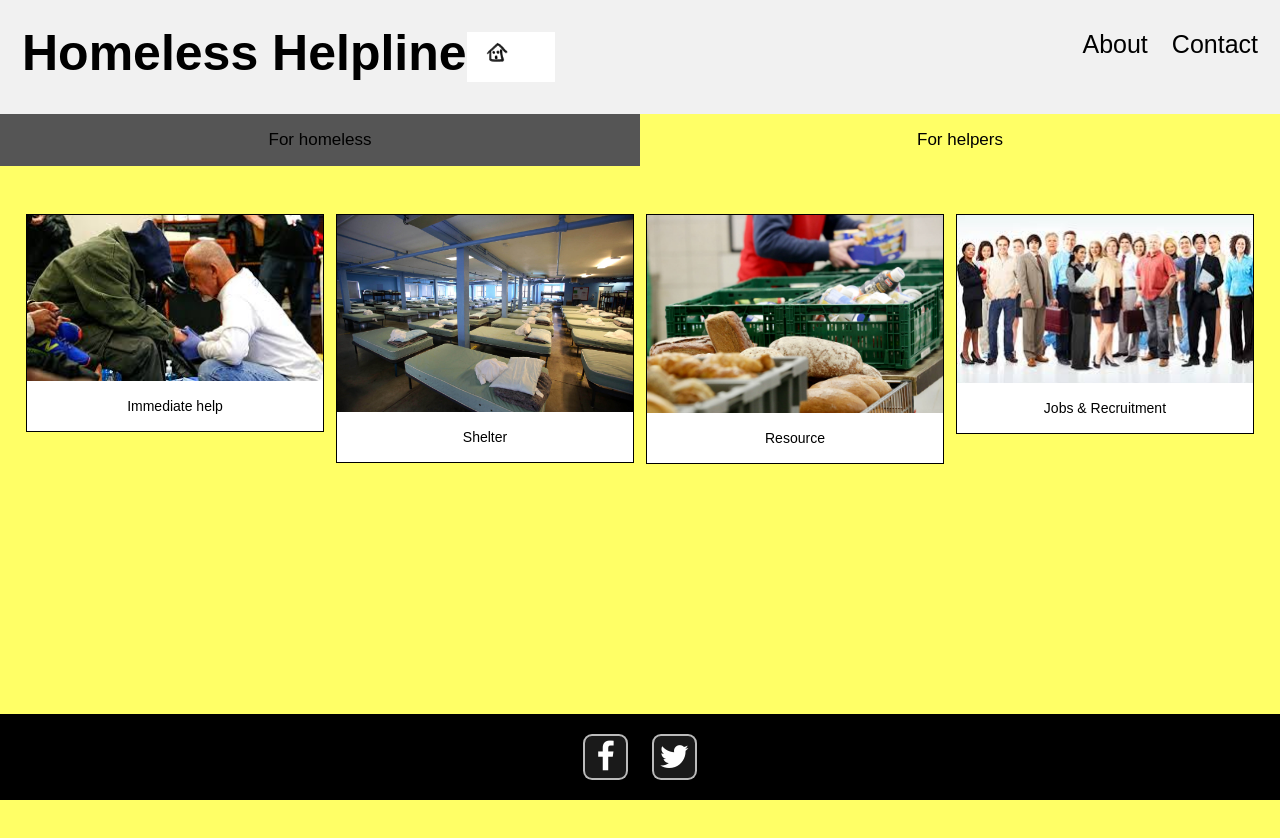
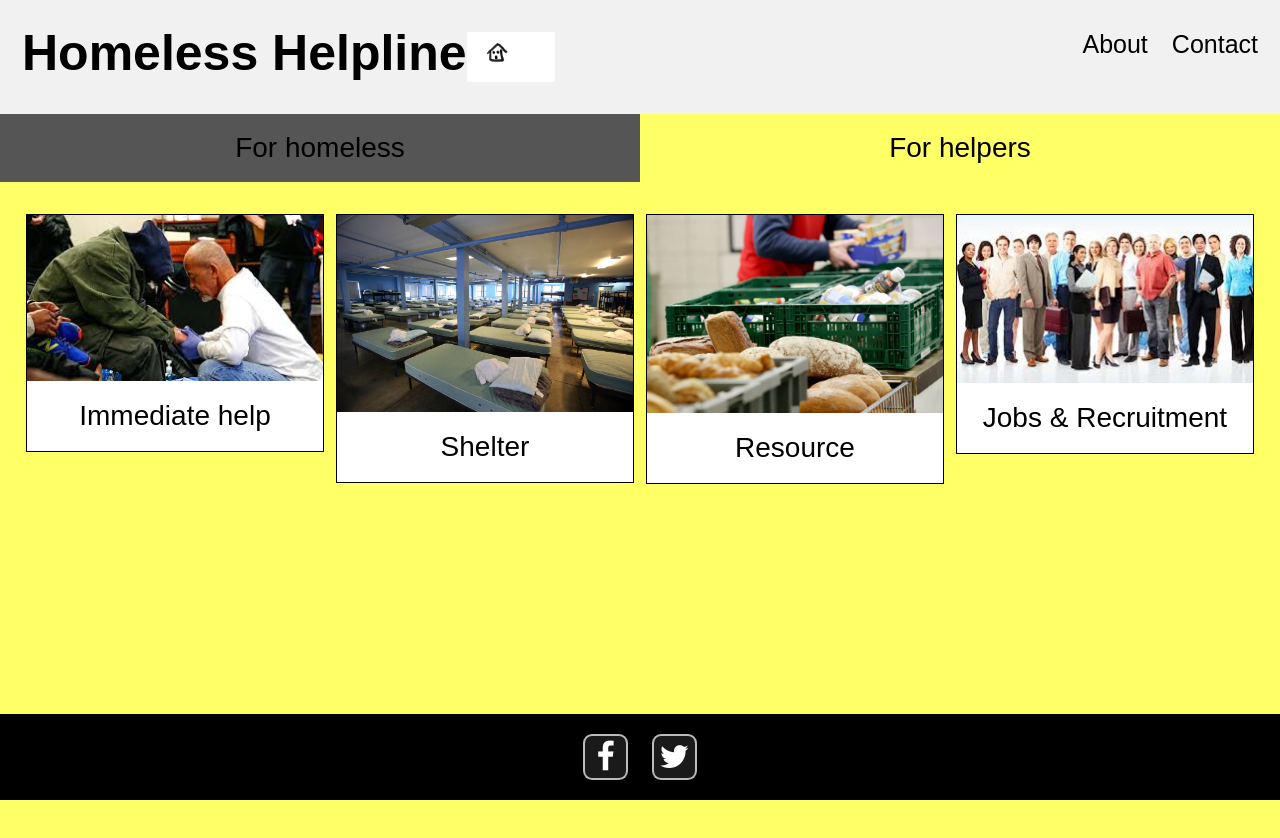
Before and after one commit to rebeccamillie/ran-web-project, a plain HTML site: page index.html in a window 1280 px wide. Both pictures are taken after a click on the button "For helpers". Drawn offline with Linux system fonts and the light colour scheme; files whose address does not match are found by name.

Commit message:
Changes to fonts

```diff
--- a/styles.css
+++ b/styles.css
@@ -25,6 +25,7 @@
 
 img {
   height: 50px;
+
 }
 
 /* Change the background color on mouse-over */
@@ -73,7 +74,8 @@ body, html {
   outline: none;
   cursor: pointer;
   padding: 14px 16px;
-  font-size: 17px;
+  font-size: 28px;
+  font-style: Arial;
   width: 50%;
 }
 
@@ -92,11 +94,16 @@ body, html {
 #Homeless {
   background-color: #ccff66;
   color: black;
+  font-style: Arial;
+  font-size: 28px;
 }
 
 #Helpers {
   background-color: #ffff66;
   color: black;
+  font-style: Arial;
+  font-size: 28px;
+
 }
 
 
```
